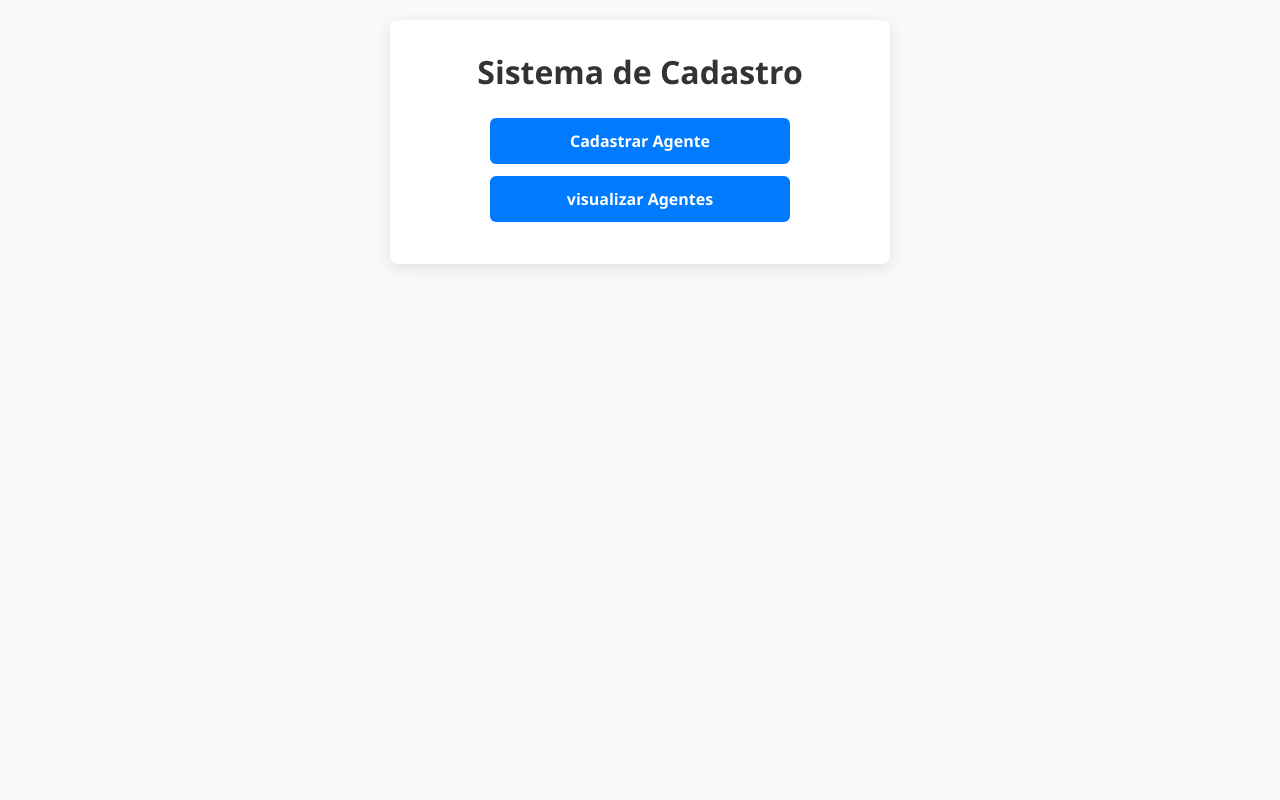
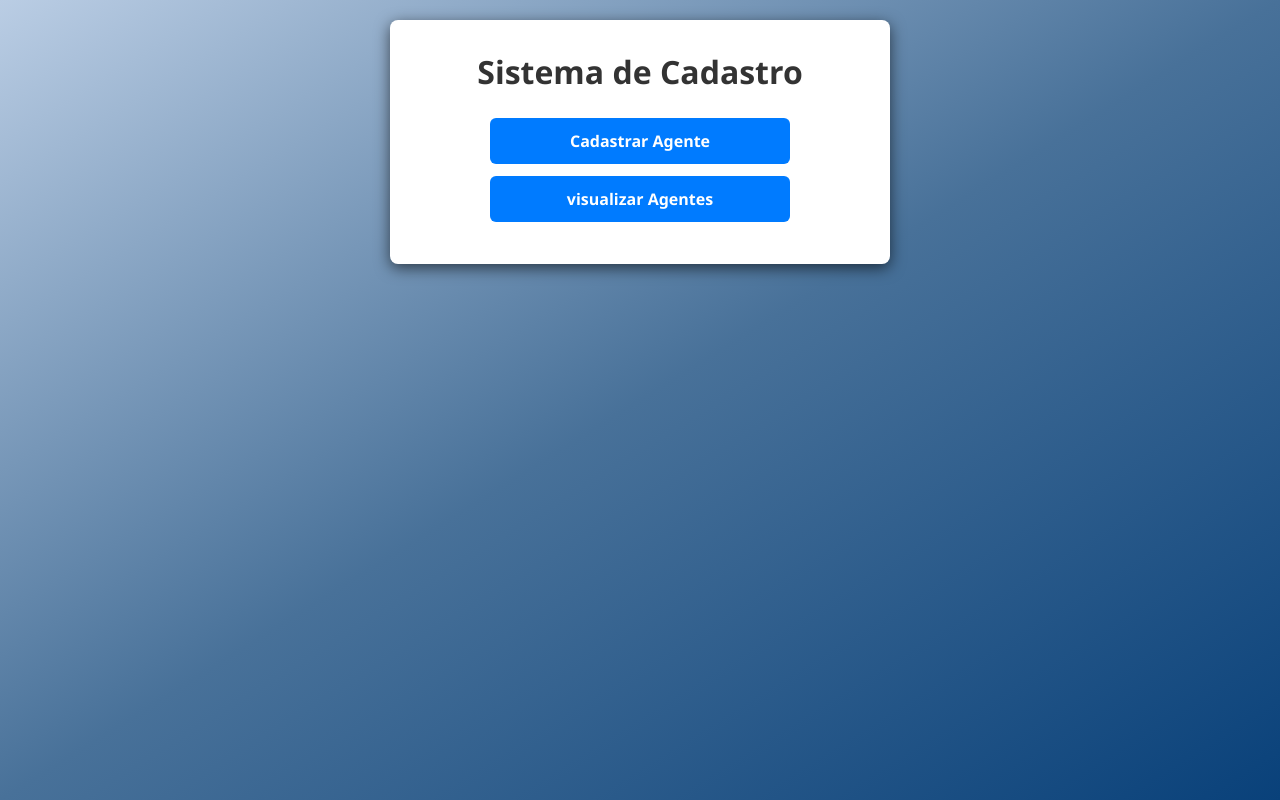
Before and after one commit to fkauhe12/Projeto_Controle_Estoque, a Flask app: page / in a window 1280 px wide. Run offline with Flask 3, Linux system fonts and the light colour scheme.

Commit message:
Aprimora o estilo do body e ajusta a sombra do container

```diff
--- a/static/style.css
+++ b/static/style.css
@@ -14,6 +14,8 @@ body {
   display: flex;
   flex-direction: column;
   align-items: center;
+  background: linear-gradient(to bottom right, #bacde4, #487199, #09417a);
+
 }
 
 /* Container para as páginas */
@@ -21,9 +23,10 @@ body {
   background: white;
   padding: 30px 25px;
   border-radius: 8px;
-  box-shadow: 0 4px 15px rgba(0,0,0,0.1);
+  box-shadow: 0 4px 15px rgba(0,0,0,0.6);
   max-width: 500px;
   width: 90%;
+  ;
 }
 
 /* Títulos */
```
